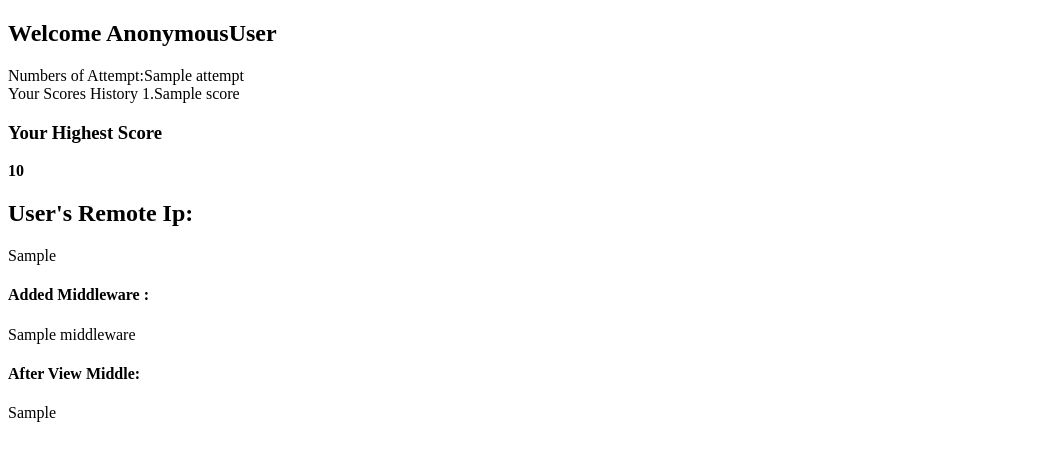
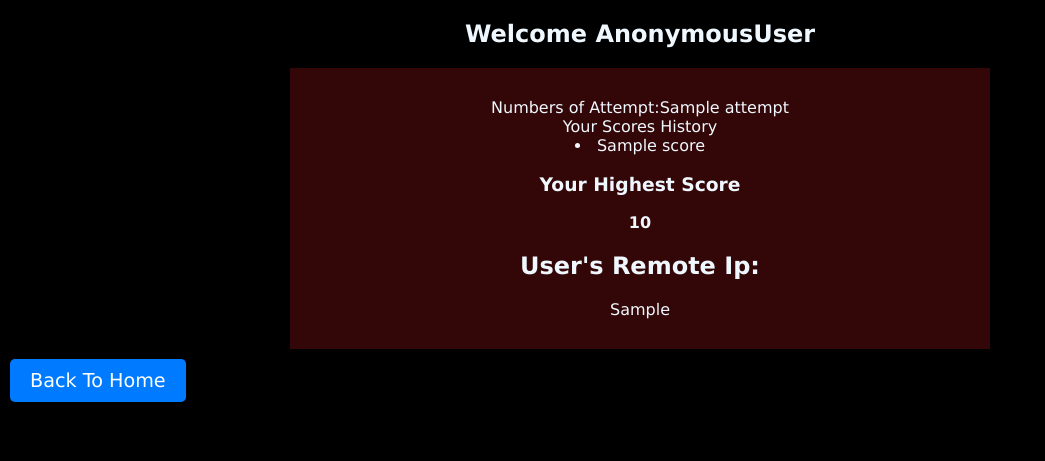
Before and after one commit to PhoneMyatKoKo/Question-Game-, a Django app: template coursera_project/questionbox/templates/questionbox/profile.html in a window 1280 px wide. Shown: the top 461 px of the page, without its empty margins (0-1045 px from the left). Run offline with Django 5.2, Linux system fonts and the light colour scheme; the template is opened without the code that fills it: most values are stand-ins (such as "Sample title", 1, 10 or a date in 2020).

Commit message:
fixed highest score error by adding order_by('score')

```diff
--- a/coursera_project/questionbox/static/questionbox/style.css
+++ b/coursera_project/questionbox/static/questionbox/style.css
@@ -9,6 +9,19 @@ body{
 .header{
     text-align: center;
 }
+.button {
+       display: inline-block;
+       padding: 10px 20px;
+       margin: 10px;
+       font-size: 1.2em;
+       color: #fff;
+       background-color: #007bff;
+       border: none;
+       border-radius: 5px;
+       text-decoration: none;
+       cursor: pointer;
+       text-align: center;
+   }
 
 .choice,.ans,.score,.wrong{
     margin:20px;
@@ -29,8 +42,20 @@ body{
 
 .form{
     background-color: rgb(51, 7, 7);
-    margin: 40px;
+    margin: auto;
     padding: 30px;
+
+}
+
+.container{
+    background-color: rgb(51, 7, 7);
+        margin: auto;
+        padding: 30px;
+        text-align: center;
+        display: flex;
+        align-items: center;
+        flex-direction: column;
+        width: 50%;
 }
 
 
--- a/coursera_project/questionbox/templates/questionbox/profile.html
+++ b/coursera_project/questionbox/templates/questionbox/profile.html
@@ -1,3 +1,4 @@
+{% load static %}
 <!DOCTYPE html>
 <html lang="en">
 
@@ -5,10 +6,11 @@
     <meta charset="UTF-8">
     <meta name="viewport" content="width=device-width, initial-scale=1.0">
     <title>{{ user }}</title>
+    <link rel="stylesheet" href="{% static 'questionbox/style.css' %}">
 </head>
 
 <body>
-    <h2> Welcome {{ user }}</h2>
+    <h2 class="header"> Welcome {{ user }}</h2>
 
     <div class="container">
         <div class="attempt">
@@ -18,17 +20,19 @@
         <div class="score-history">
             Your Scores History
             {% for s in score %}
-            {{ forloop.counter }}.{{ s }}
+            <li> <span> </span> {{ s }}</li>
             {% endfor %}
         </div>
         <div class="highest-score">
             <h3>Your Highest Score</h3>
             <p><b>{{ highest_score }}</b></p>
             <h2>User's Remote Ip:</h2><span>{{ ip }}</span>
-            <h4>Added Middleware :</h4><span>{{ middleware }}</span>
-            <h4>After View Middle:</h4><span>{% if afterM %} {{ afterM }} {% else %} No {% endif %}</span>
+            <!-- <h4>Added Middleware :</h4><span>{{ middleware }}</span>
+            <h4>After View Middle:</h4><span>{% if afterM %} {{ afterM }} {% else %} No {% endif %}</span> -->
         </div>
     </div>
+
+    <a href="{% url 'question:home' %}" class="button">Back To Home</a>
 
 
 </body>
--- a/coursera_project/questionbox/views.py
+++ b/coursera_project/questionbox/views.py
@@ -160,7 +160,7 @@ def profile(request):
         user=CUser.objects.get(pk=request.user.pk)
         attempt=user.attempt
         score=user.scoreboard_set.all()
-        score_order=user.scoreboard_set.order_by()
+        score_order=user.scoreboard_set.order_by('score')
         highest_score=0
         if score_order:
             highest_score=score_order[len(score_order)-1]
```
